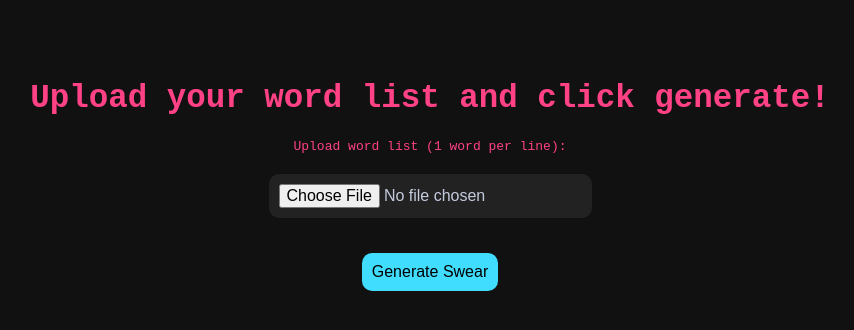
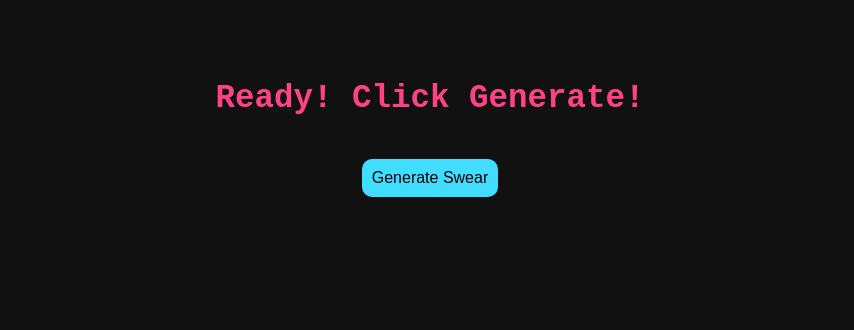
Before and after one commit to akulsaju/swear, a plain HTML site: page index.html in a window 1280 px wide. Shown: the whole page, without its empty margins (210-1064 px from the left). Drawn offline with Linux system fonts and the light colour scheme.

Commit message:
Update index.html

```diff
--- a/index.html
+++ b/index.html
@@ -29,42 +29,32 @@
       background-color: #FF4186;
       color: white;
     }
-    input[type="file"] {
-      background-color: #222;
-      color: #C3CBDE;
-    }
   </style>
 </head>
 <body>
-  <h1 id="swear">Upload your word list and click generate!</h1>
-
-  <div>
-    <label>Upload word list (1 word per line):</label><br>
-    <input type="file" id="wordFile"><br><br>
-
-    <button onclick="generateSwear()">Generate Swear</button>
-  </div>
+  <h1 id="swear">Loading words...</h1>
+  <button onclick="generateSwear()">Generate Swear</button>
 
   <script>
     let words = [];
 
-    document.getElementById("wordFile").addEventListener("change", function () {
-      const file = this.files[0];
-      if (!file) return;
+    // 🔗 Replace this with the RAW GitHub link to your words.txt
+    const wordListURL = 'https://github.com/akulsaju/swear/blob/f5641423bf9e13761c14027e6da2d37c03346120/words.txt';
 
-      const reader = new FileReader();
-      reader.onload = function(e) {
-        words = e.target.result
-          .split(/\r?\n/)
-          .map(w => w.trim())
-          .filter(Boolean);
-      };
-      reader.readAsText(file);
-    });
+    fetch(wordListURL)
+      .then(response => response.text())
+      .then(text => {
+        words = text.split(/\r?\n/).map(w => w.trim()).filter(Boolean);
+        document.getElementById("swear").textContent = "Ready! Click Generate!";
+      })
+      .catch(err => {
+        document.getElementById("swear").textContent = "Failed to load words 😢";
+        console.error(err);
+      });
 
     function generateSwear() {
       if (words.length < 2) {
-        alert("Upload a word list with at least 2 words.");
+        alert("Word list is too short.");
         return;
       }
 
```
